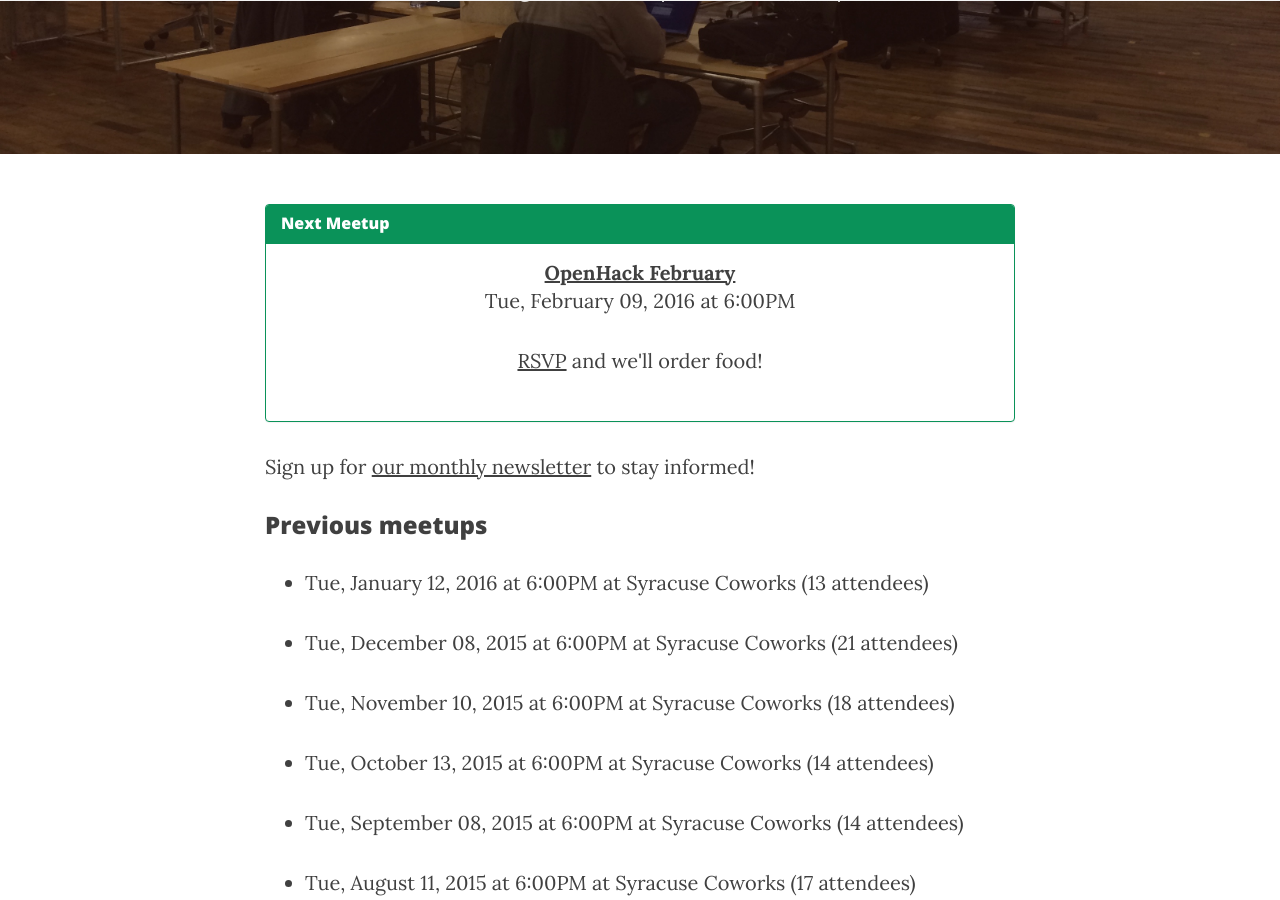
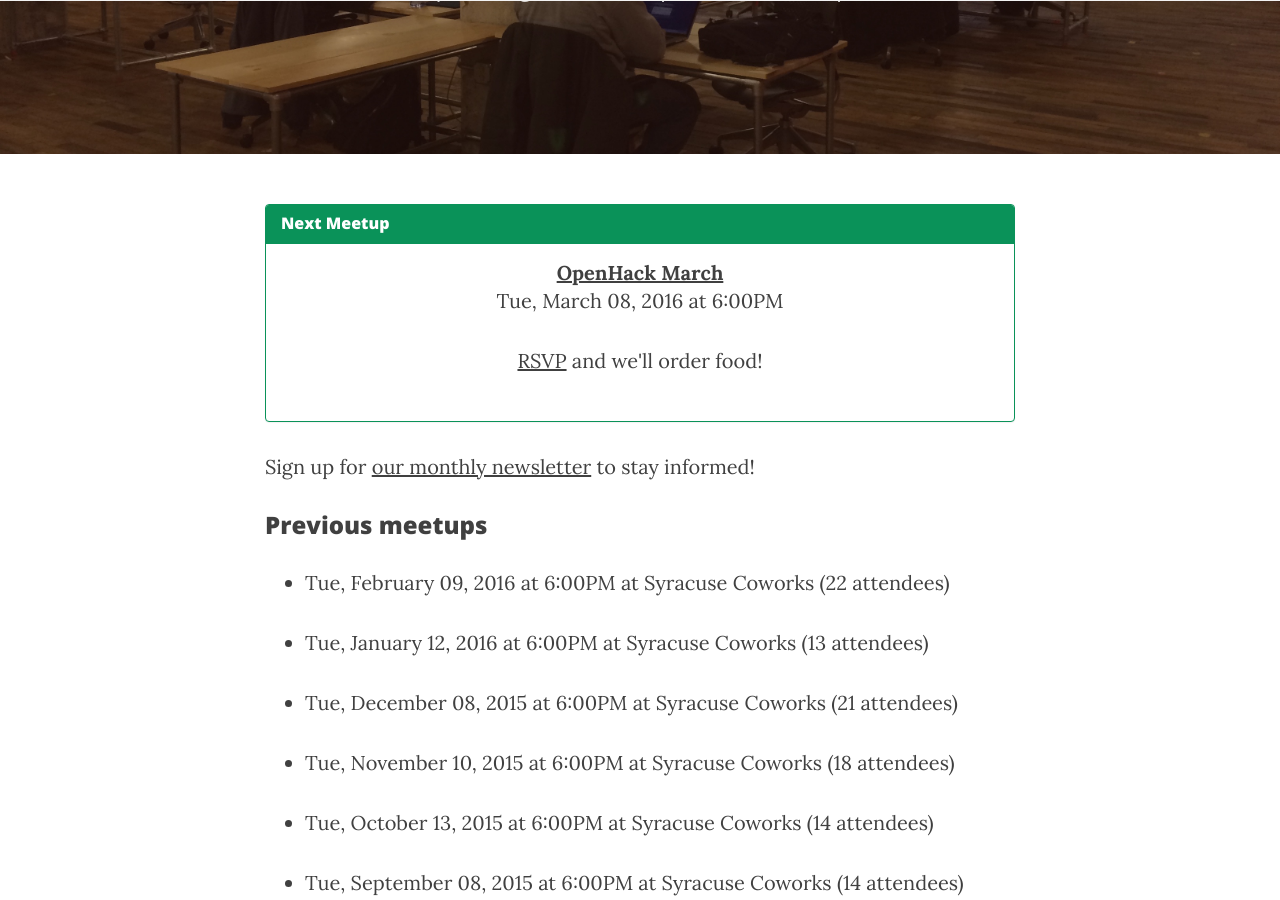
Before and after one commit to syracuseio/openhacksyr.github.io, a Jekyll site: the page built from events.md, in a window 1280 px wide and 900 px high, scrolled down 302 px. Built offline with Jekyll 4.4.1, drawn with Linux system fonts in a browser that asks for light colours; nearby versions of some CDN libraries.

Commit message:
Add March Meetup

```diff
--- a/_data/events.yaml
+++ b/_data/events.yaml
@@ -1,8 +1,13 @@
 ---
+- name: OpenHack March
+  date: 8-3-2016 at 6pm
+  location: coworks
+  rsvp_link: http://nextplex.com/syracuse-ny/calendar/events/37059-openhack-march
 - name: OpenHack February
   date: 9-2-2016 at 6pm
   location: coworks
   rsvp_link: http://nextplex.com/syracuse-ny/calendar/events/36302-openhack-february
+  attendees: 22
 - name: OpenHack January
   date: 12-1-2016 at 6pm
   location: coworks
```
